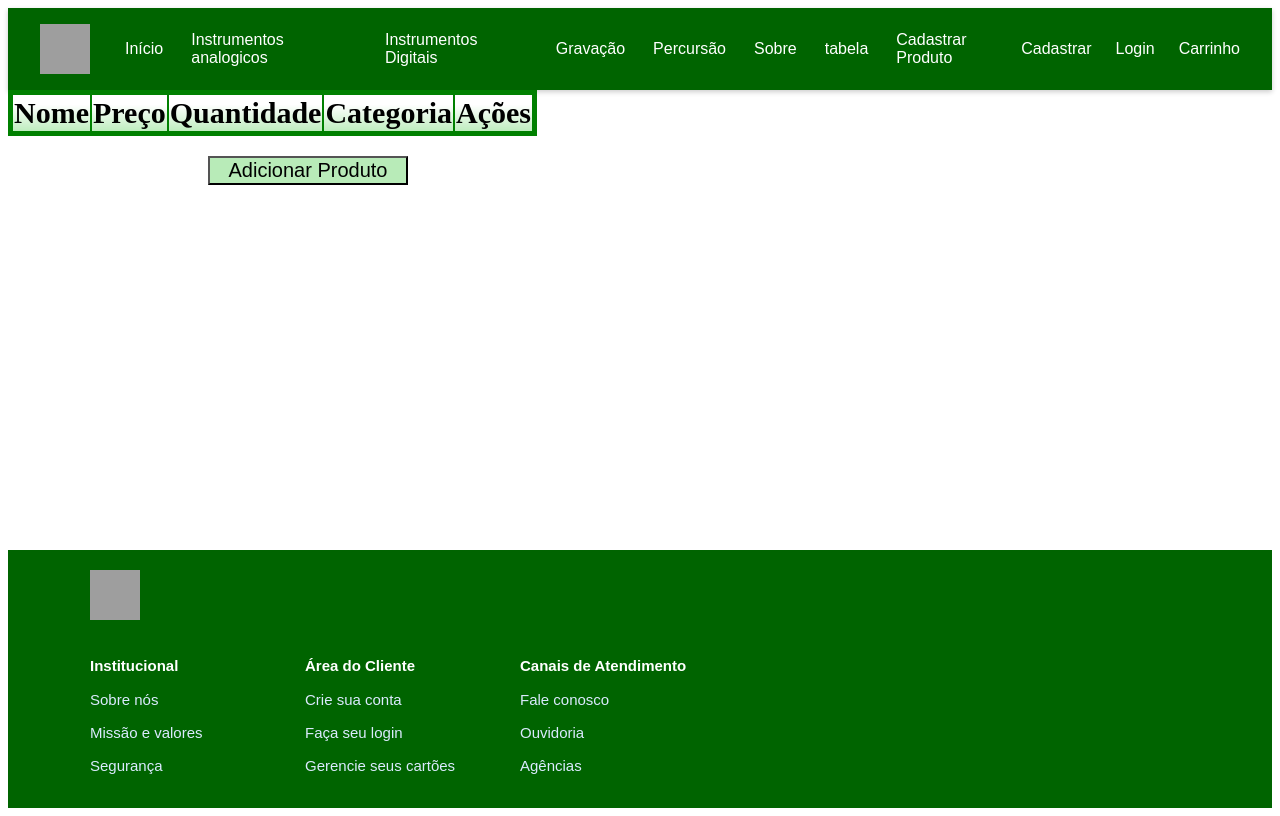
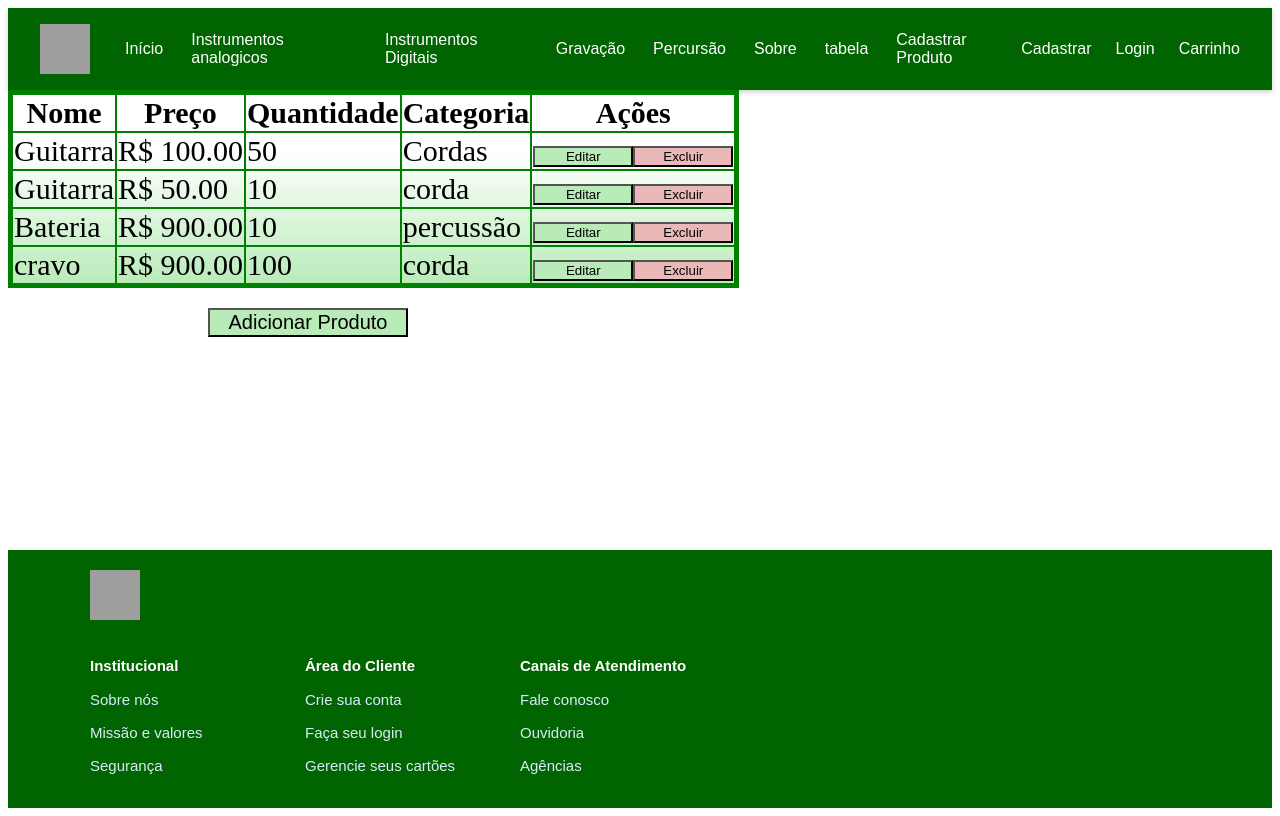
Before and after one commit to TaffarelAS/ProjectPI, an Angular app: page /tabel_prods in a window 1280 px wide. Built offline with nearby package versions, Linux system fonts and the light colour scheme; data requests are answered from the project's data file; grey boxes are pictures that could not be loaded.

Commit message:
Corrigido erro de desaparecimento/edição de produtos

```diff
--- a/backend/db.json
+++ b/backend/db.json
@@ -20,6 +20,13 @@
       "quantidade": 10,
       "categoria": "percussão",
       "id": 3
+    },
+    {
+      "nome": "cravo",
+      "preco": 900,
+      "quantidade": 100,
+      "categoria": "corda",
+      "id": 4
     }
   ]
 }
--- a/src/app/pages/tabel-prods/tabel-prods.html
+++ b/src/app/pages/tabel-prods/tabel-prods.html
@@ -11,7 +11,7 @@
   </thead>
 
   <tbody>
-    @for (produto of produtoService.produtos; track produto.id) {
+    @for (produto of produtoService.produtos(); track produto.id) {
       <tr>
         <td>{{ produto.nome }}</td>
         <td>R$ {{ produto.preco.toFixed(2) }}</td>
--- a/src/app/pages/tabel-prods/tabel-prods.ts
+++ b/src/app/pages/tabel-prods/tabel-prods.ts
@@ -20,7 +20,7 @@ export class TabelProds implements OnInit {
 
   private carregarProdutos() {
     this.produtoService.listar().subscribe({
-      next: produtos => this.produtoService.produtos = produtos,
+      next: produtos => this.produtoService.produtos.set(produtos),
       error: (erro: unknown) => {
         console.error('Erro ao listar produtos:', erro);
         alert('Não foi possível carregar os produtos. Verifique se a API está ligada.');
@@ -41,8 +41,9 @@ export class TabelProds implements OnInit {
 
       this.produtoService.excluirProduto(produto.id).subscribe({
         next: () => {
-          this.produtoService.produtos =
-            this.produtoService.produtos.filter(p => p.id !== produto.id);
+          this.produtoService.produtos.update(
+            produtos => produtos.filter(p => p.id !== produto.id)
+          );
         },
         error: (erro: unknown) => {
           console.error('Erro ao excluir produto:', erro);
@@ -99,10 +100,9 @@ export class TabelProds implements OnInit {
 
     this.produtoService.editarProduto(produto.id, produtoAtualizado).subscribe({
       next: atualizado => {
-        const index = this.produtoService.produtos.findIndex(p => p.id === atualizado.id);
-        if (index !== -1) {
-          this.produtoService.produtos[index] = atualizado;
-        }
+        this.produtoService.produtos.update(
+          produtos => produtos.map(p => p.id === atualizado.id ? atualizado : p)
+        );
         alert('Produto editado com sucesso!');
       },
       error: (erro: unknown) => {
--- a/src/app/services/produto.ts
+++ b/src/app/services/produto.ts
@@ -1,5 +1,5 @@
 
-import { Injectable } from '@angular/core';
+import { Injectable, signal } from '@angular/core';
 import { Produto } from '../pages/cadastro-produtos/cadastro-produtos';
 import { HttpClient } from '@angular/common/http';
 import { Observable } from 'rxjs';
@@ -36,5 +36,5 @@ export class ProdutoService {
     return this.http.delete<void>(`${this.API}/${id}`);
   }
 
-  produtos: Produto[] = [];
+  readonly produtos = signal<Produto[]>([]);
 }
```
